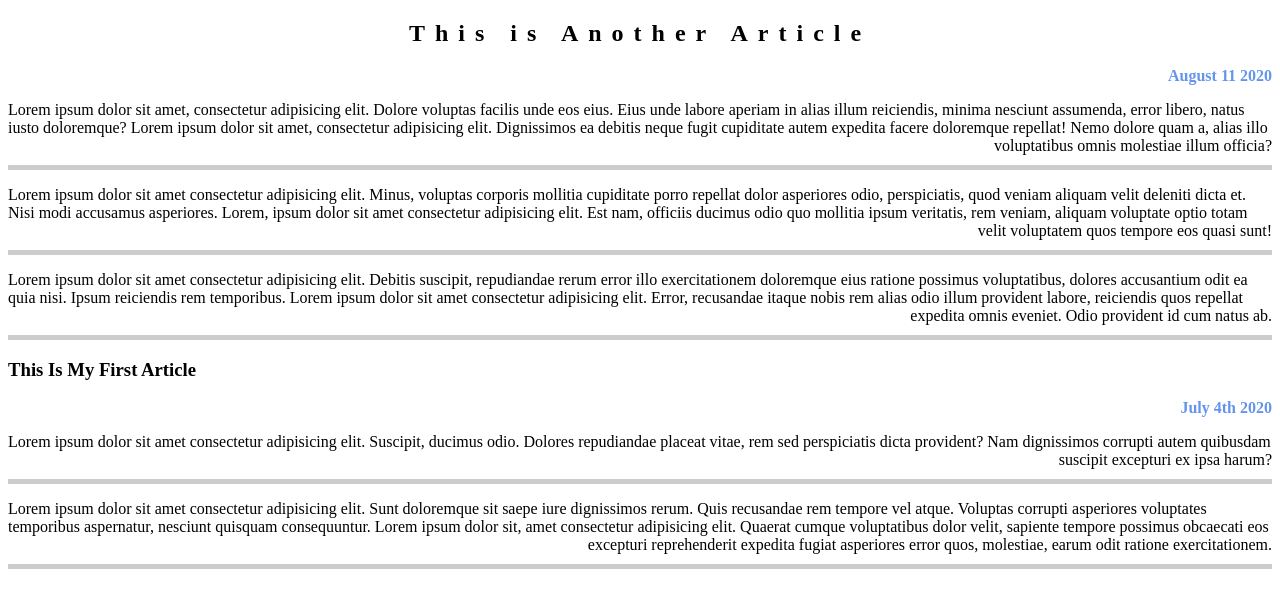
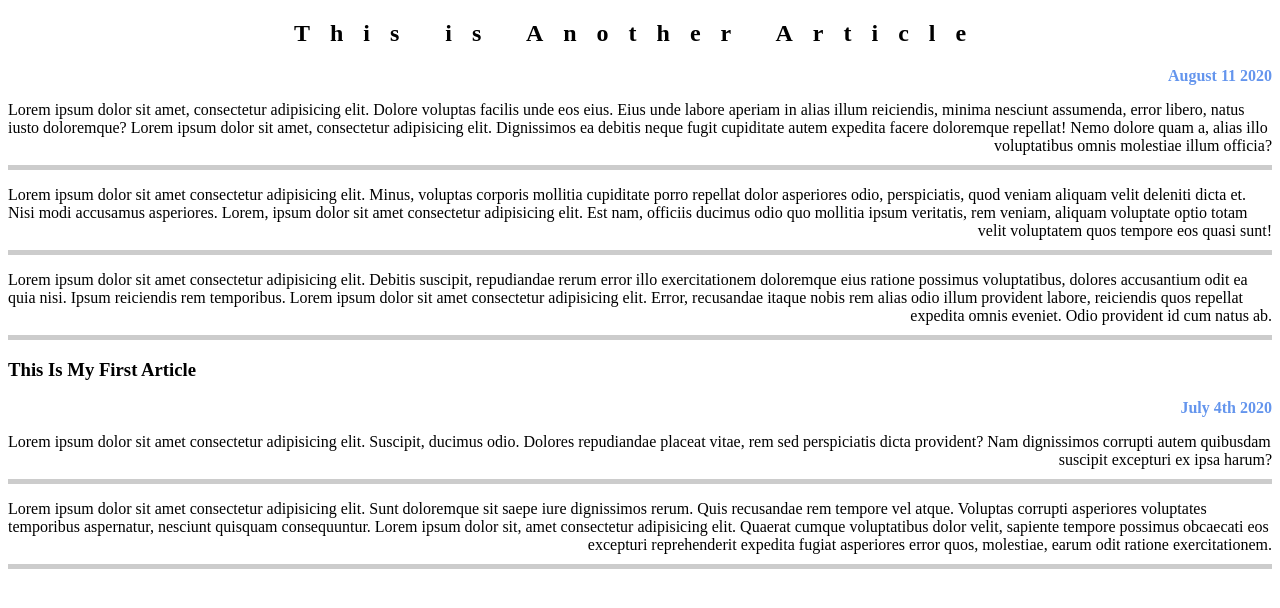
Before and after one commit to JonathanMitchell1234/RecreateBlog, a plain HTML site: page index.html in a window 1280 px wide. In both pictures the pointer is over the element "This is Another Article". Drawn offline with Linux system fonts and the light colour scheme.

Commit message:
fixed an error in hover spacing

```diff
--- a/style.css
+++ b/style.css
@@ -10,7 +10,7 @@ h1 {
 h2 {
     letter-spacing: 10px;
     text-align-last: center;
-    .grow {
+    . {
         transition: all .2s ease-in-out;
         }
 
@@ -25,3 +25,10 @@ P {
     text-align-last: right;
 
 }
+
+
+h2:hover {
+    text-align: center;
+    letter-spacing: 20px;
+    /* letter-spacing: 1.7vmax; */
+  }
```
